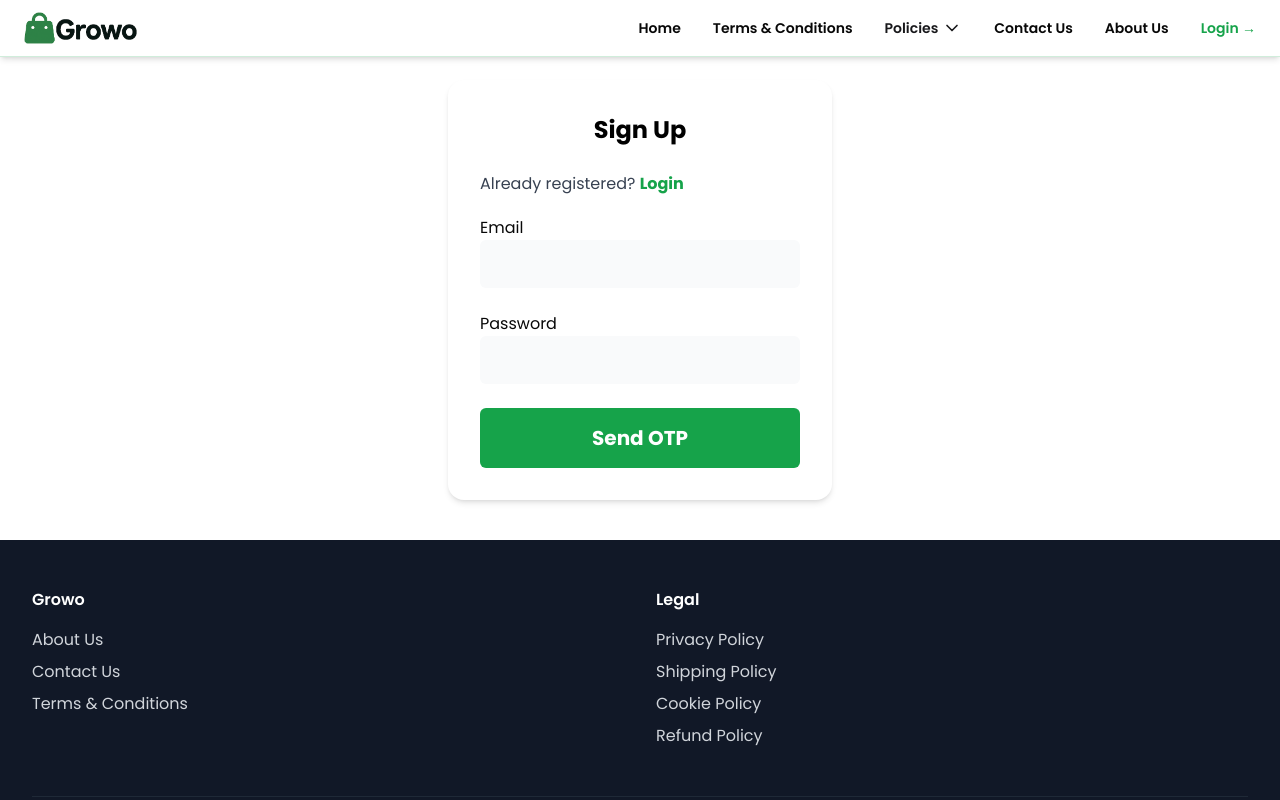
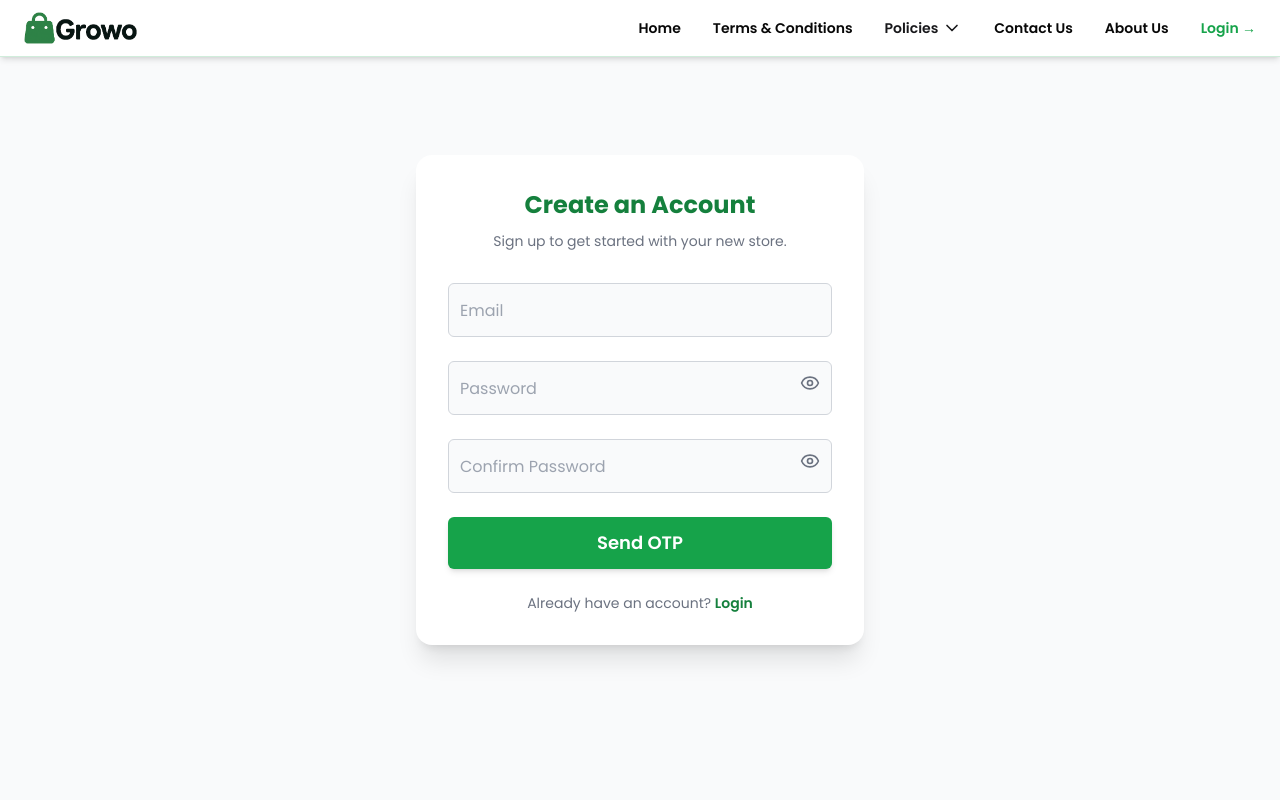
Before and after one commit to nilesh-developer/bazaar, a React (Vite) app in the folder frontend/: page /signup in a window 1280 px wide. Shown: the top 800 px of the page. Built offline with nearby package versions, Linux system fonts and the light colour scheme; no server answers.

Commit message:
updated signup and login page ui

```diff
--- a/frontend/src/components/Home/Login.jsx
+++ b/frontend/src/components/Home/Login.jsx
@@ -1,102 +1,134 @@
-import React, { useState } from 'react'
+import React, { useState, useEffect } from 'react'
 import { Link, useNavigate } from 'react-router-dom'
-import toast from 'react-hot-toast';
+import toast from 'react-hot-toast'
 import { useAuth } from '../../store/auth'
-import { useEffect } from 'react';
-import { Helmet } from 'react-helmet';
+import { Helmet } from 'react-helmet'
+import { Eye, EyeOff } from 'lucide-react' // for password toggle
 
 function Login() {
-
-    const [user, setUser] = useState({
-        email: "",
-        password: ""
-    })
-
+    const [user, setUser] = useState({ email: "", password: "" })
+    const [showPassword, setShowPassword] = useState(false)
+    const [loadingBtn, setLoadingBtn] = useState(false)
     const navigate = useNavigate()
-    const [loadingBtn, setLoadingBtn] = useState(false)
-
     const { storeTokenInLS, setUserId } = useAuth()
 
-    const [error, setError] = useState("");
-
     useEffect(() => {
-        window.scrollTo(0, 0);
+        window.scrollTo(0, 0)
     }, [])
 
     const handleInput = (e) => {
-        let name = e.target.name;
-        let value = e.target.value;
-
-        setUser({
-            ...user,
-            [name]: value,
-        })
+        setUser({ ...user, [e.target.name]: e.target.value })
     }
 
     const handleSubmit = async (e) => {
         e.preventDefault()
-        if(!user.email || !user.password){
-            toast.error("All feilds are required")
+        if (!user.email || !user.password) {
+            toast.error("All fields are required")
             return
         }
         setLoadingBtn(true)
         try {
             const response = await fetch(`${import.meta.env.VITE_API_URL}/api/user/login`, {
                 method: "POST",
-                headers: {
-                    "Content-Type": "application/json"
-                },
+                headers: { "Content-Type": "application/json" },
                 body: JSON.stringify(user)
             })
+            const data = await response.json()
 
-            setUser({
-                email: "",
-                password: ""
-            })
-
-            const responseData = await response.json()
             if (response.ok) {
-                setUserId(responseData.data.user._id)
-                storeTokenInLS(responseData.data.token)
-                // localStorage.setItem("token", responseData.data.token)
-                toast.success(responseData.message)
-                if (responseData.data.user.store) {
+                setUser({ email: "", password: "" })
+                setUserId(data.data.user._id)
+                storeTokenInLS(data.data.token)
+                toast.success(data.message)
+                if (data.data.user.store) {
                     navigate("/seller/dashboard")
                 } else {
                     navigate("/create-store")
                 }
             } else {
-                toast.error(responseData.message)
+                toast.error(data.message)
             }
+        } catch (error) {
+            console.error(error)
+            toast.error("Something went wrong")
+        } finally {
             setLoadingBtn(false)
-        } catch (error) {
-            console.log(error)
         }
     }
 
     return (
         <>
-            <Helmet>
-                <title>Login</title>
-            </Helmet>
-            <div className='flex flex-wrap justify-center items-center h-auto py-10 mt-10'>
-                <div className="w-96 mx-auto bg-white p-8 rounded-2xl shadow-none lg:shadow-md">
-                    <h1 className="text-3xl text-black font-bold mb-6 flex flex-wrap justify-center">Login</h1>
-                    <h3 className="text-gray-700">Not registered? <Link className='font-bold text-green-600' to="/signup">Register</Link></h3>
-                    <form onSubmit={handleSubmit}>
-                        <div className="form-input mt-5 mb-6">
-                            <label htmlFor="email">Email</label><br />
-                            <input onChange={handleInput} value={user.email} className='w-full bg-gray-50 focus:outline-none focus:ring-1 focus:ring-green-700 rounded-md px-3 py-3' type="email" name='email' id="email" placeholder=" " />
+            <Helmet><title>Login</title></Helmet>
+
+            <div className="flex justify-center items-center min-h-screen bg-gray-50 px-4">
+                <div className="w-full max-w-md bg-white rounded-2xl shadow-xl p-8">
+                    <h1 className="text-3xl font-bold text-center text-green-700 mb-2">Welcome Back</h1>
+                    <p className="text-center text-gray-500 mb-8 text-sm">
+                        Log in to continue managing your store.
+                    </p>
+
+                    <form onSubmit={handleSubmit} className="space-y-6">
+                        {/* Email */}
+                        <div className="relative">
+                            <input
+                                type="email"
+                                name="email"
+                                value={user.email}
+                                onChange={handleInput}
+                                required
+                                className="peer w-full rounded-md border border-gray-300 bg-gray-50 px-3 pt-5 pb-2 text-gray-900 placeholder-transparent focus:border-green-600 focus:ring-1 focus:ring-green-600 focus:outline-none"
+                                placeholder="Email"
+                            />
+                            <label className="absolute left-3 top-2 text-sm text-gray-500 transition-all peer-placeholder-shown:top-4 peer-placeholder-shown:text-gray-400 peer-placeholder-shown:text-base peer-focus:top-2 peer-focus:text-sm peer-focus:text-green-600">
+                                Email
+                            </label>
                         </div>
-                        <div className="form-input">
-                            <label htmlFor="password">Password</label><br />
-                            <input onChange={handleInput} value={user.password} className='w-full bg-gray-50 focus:outline-none focus:ring-1 focus:ring-green-700 rounded-md px-3 py-3' type="password" name="password" id="password" placeholder=" " />
+
+                        {/* Password */}
+                        <div className="relative">
+                            <input
+                                type={showPassword ? "text" : "password"}
+                                name="password"
+                                value={user.password}
+                                onChange={handleInput}
+                                required
+                                className="peer w-full rounded-md border border-gray-300 bg-gray-50 px-3 pt-5 pb-2 text-gray-900 placeholder-transparent focus:border-green-600 focus:ring-1 focus:ring-green-600 focus:outline-none"
+                                placeholder="Password"
+                            />
+                            <label className="absolute left-3 top-2 text-sm text-gray-500 transition-all peer-placeholder-shown:top-4 peer-placeholder-shown:text-gray-400 peer-placeholder-shown:text-base peer-focus:top-2 peer-focus:text-sm peer-focus:text-green-600">
+                                Password
+                            </label>
+                            <button
+                                type="button"
+                                onClick={() => setShowPassword(!showPassword)}
+                                className="absolute right-3 top-3 text-gray-500"
+                            >
+                                {showPassword ? <EyeOff size={20} /> : <Eye size={20} />}
+                            </button>
                         </div>
-                        <div className='mb-6 text-right mt-2'>
-                        <Link to={"/forgot-password"} className='text-green-600 font-semibold'>Forgot Password?</Link>
+
+                        <div className="text-right -mt-3">
+                            <Link
+                                to="/forgot-password"
+                                className="text-green-700 font-medium text-sm hover:underline"
+                            >
+                                Forgot Password?
+                            </Link>
                         </div>
-                        <button type="submit"
-                            className="bg-green-600 w-full text-xl font-bold text-white py-4 px-4 rounded-md hover:bg-green-700 transition duration-200">{!loadingBtn ? "Login" : <span className="loading loading-spinner loading-md"></span>}</button>
+
+                        <button
+                            type="submit"
+                            className="w-full py-3 rounded-md text-white font-semibold text-lg bg-green-600 hover:bg-green-700 transition-all duration-200 shadow-md"
+                        >
+                            {loadingBtn ? <span className="loading loading-spinner loading-md"></span> : "Login"}
+                        </button>
+
+                        <p className="text-center text-sm text-gray-500 mt-4">
+                            Not registered?{" "}
+                            <Link to="/signup" className="font-semibold text-green-700 hover:underline">
+                                Create an Account
+                            </Link>
+                        </p>
                     </form>
                 </div>
             </div>
--- a/frontend/src/components/Home/SignUp.jsx
+++ b/frontend/src/components/Home/SignUp.jsx
@@ -1,172 +1,230 @@
-import React, { useState } from 'react'
+import React, { useState, useEffect } from 'react'
 import { Link, useNavigate } from 'react-router-dom'
-import toast from 'react-hot-toast';
+import toast from 'react-hot-toast'
 import { useAuth } from '../../store/auth'
-import { useEffect } from 'react';
 import { Helmet } from "react-helmet"
+import { Eye, EyeOff } from 'lucide-react' // Modern icons
 
 function SignUp() {
     const [user, setUser] = useState({
         email: "",
         password: ""
     })
+    const [confirmPassword, setConfirmPassword] = useState("")
+    const [showPassword, setShowPassword] = useState(false)
+    const [showConfirmPassword, setShowConfirmPassword] = useState(false)
     const [otpsend, setOtpsend] = useState(false)
     const [otp, setOtp] = useState('')
     const [loadingBtn, setLoadingBtn] = useState(false)
     const navigate = useNavigate()
-
     const { storeTokenInLS, setUserId } = useAuth()
 
     useEffect(() => {
-        window.scrollTo(0, 0);
+        window.scrollTo(0, 0)
     }, [])
 
     const handleInput = (e) => {
-        let name = e.target.name;
-        let value = e.target.value;
-
         setUser({
             ...user,
-            [name]: value,
+            [e.target.name]: e.target.value
         })
     }
 
     const sendOTP = async (e) => {
-        e.preventDefault();
-        if (!user.email || !user.password) {
-            toast.error("All feilds are required")
+        e.preventDefault()
+        if (!user.email || !user.password || !confirmPassword) {
+            toast.error("All fields are required")
+            return
+        }
+        if (user.password !== confirmPassword) {
+            toast.error("Passwords do not match")
             return
         }
         try {
             setLoadingBtn(true)
             const response = await fetch(`${import.meta.env.VITE_API_URL}/api/user/sendotp`, {
                 method: "POST",
-                headers: {
-                    "Content-Type": "application/json"
-                },
+                headers: { "Content-Type": "application/json" },
                 body: JSON.stringify({ email: user.email })
             })
-            const responseData = await response.json()
-
+            const data = await response.json()
             if (response.ok) {
-                localStorage.setItem('code', responseData.otp)
+                localStorage.setItem('code', data.otp)
                 setOtpsend(true)
-                toast.success(responseData.message)
+                toast.success(data.message)
             } else {
-                toast.error(responseData.message)
+                toast.error(data.message)
             }
+        } catch {
+            toast.error("Something went wrong")
+        } finally {
             setLoadingBtn(false)
-
-        } catch (error) {
-            console.log(error)
-            toast.error("Something went wrong")
         }
     }
 
     const verifyOtp = async (e) => {
         e.preventDefault()
-        if (!user.email || !user.password) {
+        if (!user.email || !user.password || !confirmPassword) {
             toast.error("All fields are required")
             return
         }
-
+        if (user.password !== confirmPassword) {
+            toast.error("Passwords do not match")
+            return
+        }
         if (!otp) {
             toast.error("Invalid OTP")
             return
         }
         try {
             setLoadingBtn(true)
-            const otpToken = localStorage.getItem('code');
+            const otpToken = localStorage.getItem('code')
             const verifyResponse = await fetch(`${import.meta.env.VITE_API_URL}/api/user/verifyotp`, {
                 method: "POST",
-                headers: {
-                    "Content-Type": "application/json"
-                },
+                headers: { "Content-Type": "application/json" },
                 body: JSON.stringify({ otpToken })
             })
+            const verifyData = await verifyResponse.json()
 
-            const verifyResponseData = await verifyResponse.json()
-
-            if (verifyResponse.ok) {
-                if (verifyResponseData.otp.otp === Number(otp)) {
+            if (verifyResponse.ok && verifyData.otp.otp === Number(otp)) {
                 const response = await fetch(`${import.meta.env.VITE_API_URL}/api/user/register`, {
                     method: "POST",
-                        headers: {
-                            "Content-Type": "application/json"
-                        },
+                    headers: { "Content-Type": "application/json" },
                     body: JSON.stringify(user)
                 })
-
-                    setUser({
-                        email: "",
-                        password: ""
-                    })
-
-                    const responseData = await response.json()
+                const registerData = await response.json()
 
                 if (response.ok) {
-                        setUserId(responseData.data.user._id)
-                        storeTokenInLS(responseData.data.token)
+                    setUser({ email: "", password: "" })
+                    setConfirmPassword("")
                     localStorage.removeItem("code")
-                        toast.success(responseData.message)
-                        // navigate("/pricing")
+                    setUserId(registerData.data.user._id)
+                    storeTokenInLS(registerData.data.token)
+                    toast.success(registerData.message)
                     navigate("/create-store")
                 } else {
-                        toast.error(responseData.message)
+                    toast.error(registerData.message)
                 }
             } else {
-                    toast.error("Incorrect OTP")
+                toast.error(verifyData.message || "Incorrect OTP")
             }
-            } else {
-                toast.error(verifyResponseData.message)
-            }
-
+        } catch {
+            toast.error("Something went wrong")
+        } finally {
             setLoadingBtn(false)
-        } catch (error) {
-            toast.error("Something went wrong")
         }
     }
 
     return (
         <>
-            <Helmet>
-                <title>Sign Up</title>
-            </Helmet>
-            <div className='flex flex-wrap justify-center items-center h-auto py-10 mt-10'>
-                <div className="w-96 mx-auto bg-white p-8 rounded-2xl shadow-none lg:shadow-md">
-                    <h1 className="text-3xl text-black font-bold mb-6 flex flex-wrap justify-center">Sign Up</h1>
-                    <h3 className="text-gray-700">Already registered? <Link className='font-bold text-green-600' to="/login">Login</Link></h3>
-                    <form>
-                        <div className="form-input mt-5 mb-6">
-                            <label htmlFor="email">Email</label><br />
-                            <input onChange={handleInput} value={user.email} className='w-full bg-gray-50 focus:outline-none focus:ring-1 focus:ring-green-700 rounded-md px-3 py-3' type="email" name='email' id="email" placeholder=" " />
+            <Helmet><title>Sign Up</title></Helmet>
+            <div className="flex justify-center items-center min-h-screen bg-gray-50 px-4">
+                <div className="w-full max-w-md bg-white rounded-2xl shadow-xl p-8">
+                    <h1 className="text-3xl font-bold text-center text-green-700 mb-2">Create an Account</h1>
+                    <p className="text-center text-gray-500 mb-8 text-sm">
+                        Sign up to get started with your new store.
+                    </p>
+
+                    <form className="space-y-6">
+                        {/* Email */}
+                        <div className="relative">
+                            <input
+                                type="email"
+                                name="email"
+                                value={user.email}
+                                onChange={handleInput}
+                                required
+                                className="peer w-full rounded-md border border-gray-300 bg-gray-50 px-3 pt-5 pb-2 text-gray-900 placeholder-transparent focus:border-green-600 focus:ring-1 focus:ring-green-600 focus:outline-none"
+                                placeholder="Email"
+                            />
+                            <label
+                                className="absolute left-3 top-2 text-sm text-gray-500 transition-all peer-placeholder-shown:top-4 peer-placeholder-shown:text-gray-400 peer-placeholder-shown:text-base peer-focus:top-2 peer-focus:text-sm peer-focus:text-green-600"
+                            >
+                                Email
+                            </label>
                         </div>
-                        <div className="form-input mb-6">
-                            <label htmlFor="password">Password</label><br />
-                            <input onChange={handleInput} value={user.password} className='w-full bg-gray-50 focus:outline-none focus:ring-1 focus:ring-green-700 rounded-md px-3 py-3' type="password" name="password" id="password" placeholder=" " />
+
+                        {/* Password */}
+                        <div className="relative">
+                            <input
+                                type={showPassword ? "text" : "password"}
+                                name="password"
+                                value={user.password}
+                                onChange={handleInput}
+                                required
+                                className="peer w-full rounded-md border border-gray-300 bg-gray-50 px-3 pt-5 pb-2 text-gray-900 placeholder-transparent focus:border-green-600 focus:ring-1 focus:ring-green-600 focus:outline-none"
+                                placeholder="Password"
+                            />
+                            <label
+                                className="absolute left-3 top-2 text-sm text-gray-500 transition-all peer-placeholder-shown:top-4 peer-placeholder-shown:text-gray-400 peer-placeholder-shown:text-base peer-focus:top-2 peer-focus:text-sm peer-focus:text-green-600"
+                            >
+                                Password
+                            </label>
+                            <button type="button" onClick={() => setShowPassword(!showPassword)} className="absolute right-3 top-3 text-gray-500">
+                                {showPassword ? <EyeOff size={20}/> : <Eye size={20}/>}
+                            </button>
                         </div>
-                        {otpsend ?
+
+                        {/* Confirm Password */}
+                        <div className="relative">
+                            <input
+                                type={showConfirmPassword ? "text" : "password"}
+                                value={confirmPassword}
+                                onChange={(e) => setConfirmPassword(e.target.value)}
+                                required
+                                className="peer w-full rounded-md border border-gray-300 bg-gray-50 px-3 pt-5 pb-2 text-gray-900 placeholder-transparent focus:border-green-600 focus:ring-1 focus:ring-green-600 focus:outline-none"
+                                placeholder="Confirm Password"
+                            />
+                            <label
+                                className="absolute left-3 top-2 text-sm text-gray-500 transition-all peer-placeholder-shown:top-4 peer-placeholder-shown:text-gray-400 peer-placeholder-shown:text-base peer-focus:top-2 peer-focus:text-sm peer-focus:text-green-600"
+                            >
+                                Confirm Password
+                            </label>
+                            <button type="button" onClick={() => setShowConfirmPassword(!showConfirmPassword)} className="absolute right-3 top-3 text-gray-500">
+                                {showConfirmPassword ? <EyeOff size={20}/> : <Eye size={20}/>}
+                            </button>
+                        </div>
+
+                        {/* OTP */}
+                        {otpsend && (
                             <>
-                                <div className="form-input">
-                                    <label htmlFor="otp">Enter the OTP sent on your email</label><br />
-                                    <input onChange={(e) => setOtp(e.target.value)} value={otp} className='w-full bg-gray-50 focus:outline-none focus:ring-1 focus:ring-green-700 rounded-md px-3 py-3' type="text" name="otp" id="otp" placeholder=" " />
+                                <div className="relative">
+                                    <input
+                                        type="text"
+                                        name="otp"
+                                        value={otp}
+                                        onChange={(e) => setOtp(e.target.value)}
+                                        className="peer w-full rounded-md border border-gray-300 bg-gray-50 px-3 pt-5 pb-2 text-gray-900 placeholder-transparent focus:border-green-600 focus:ring-1 focus:ring-green-600 focus:outline-none"
+                                        placeholder="Enter OTP"
+                                    />
+                                    <label className="absolute left-3 top-2 text-sm text-gray-500 transition-all peer-placeholder-shown:top-4 peer-placeholder-shown:text-gray-400 peer-placeholder-shown:text-base peer-focus:top-2 peer-focus:text-sm peer-focus:text-green-600">
+                                        OTP
+                                    </label>
                                 </div>
-                                <div className='text-right'>
                                 <button
+                                    type="button"
                                     onClick={sendOTP}
-                                        className='mb-6 text-xs text-green-800 font-semibold mt-1'>Resend OTP</button>
-                                </div>
+                                    className="text-xs text-green-700 font-semibold hover:underline text-right w-full"
+                                >
+                                    Resend OTP
+                                </button>
                             </>
-                            :
-                            null
-                        }
-                        {otpsend ?
-                            <button onClick={verifyOtp}
-                                className="bg-green-600 w-full text-xl font-bold text-white py-4 px-4 rounded-md hover:bg-green-700 transition duration-200">{!loadingBtn ? "Verify" : <span className="loading loading-spinner loading-md"></span>}</button>
-                            :
-                            <button onClick={sendOTP}
-                                className="bg-green-600 w-full text-xl font-bold text-white py-4 px-4 rounded-md hover:bg-green-700 transition duration-200">{!loadingBtn ? "Send OTP" : <span className="loading loading-spinner loading-md"></span>}</button>
-                        }
+                        )}
+
+                        {/* Submit */}
+                        <button
+                            onClick={otpsend ? verifyOtp : sendOTP}
+                            className="w-full py-3 rounded-md text-white font-semibold text-lg bg-green-600 hover:bg-green-700 transition-all duration-200 shadow-md"
+                        >
+                            {loadingBtn ? <span className="loading loading-spinner loading-md"></span> : (otpsend ? "Verify" : "Send OTP")}
+                        </button>
+
+                        <p className="text-center text-sm text-gray-500 mt-4">
+                            Already have an account?{" "}
+                            <Link to="/login" className="font-semibold text-green-700 hover:underline">
+                                Login
+                            </Link>
+                        </p>
                     </form>
                 </div>
             </div>
```
Lines whose indentation alone changed are shown as unchanged.
